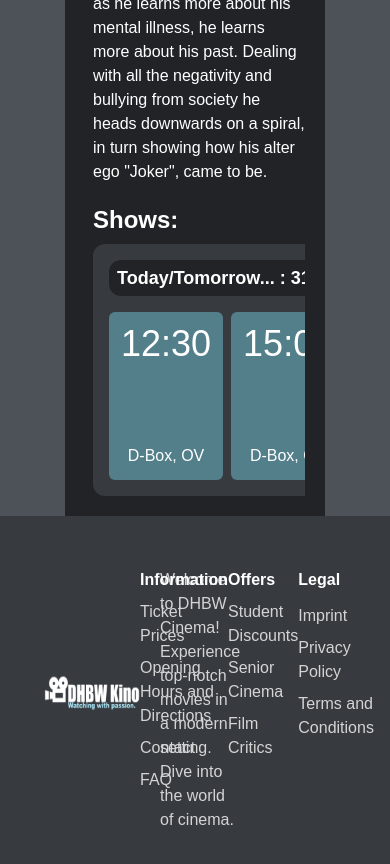
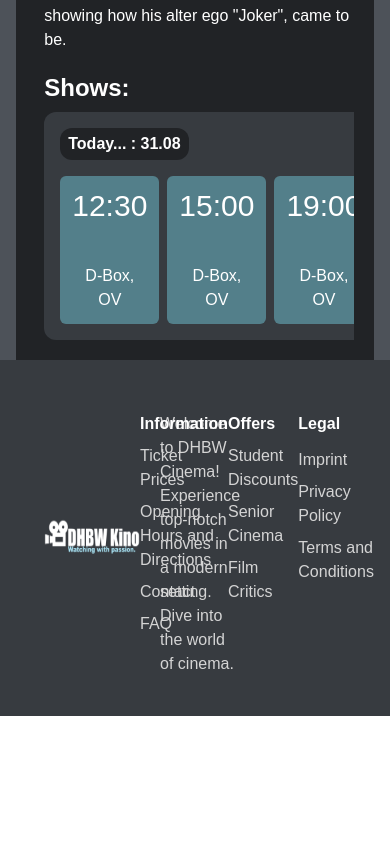
Before and after one commit to rickertmar/KinoticketFrontend, a Next.js app in the folder nextjs-blog/: page /movies/1 in a window 390 px wide. Shown: the part 820-1684 px from the top of the page. After the commit the page ends 1536 px from the top, so only its background shows below. Built offline with nearby package versions, Linux system fonts and the light colour scheme.

Commit message:
size of main div fixed on md

```diff
--- a/nextjs-blog/components/layout.js
+++ b/nextjs-blog/components/layout.js
@@ -32,7 +32,7 @@ export default function Layout({ children }) {
       <Navbar isAuthenticated={isAuthenticated}/>
       <div className='flex flex-row justify-center'>
         <LeftSidebar ></LeftSidebar>
-        <main className="min-h-screen w-4/6 mx-5">{children}</main>
+        <main className="min-h-screen sm:w-4/6 w-11/12 mx-5">{children}</main>
         <RightSidebar></RightSidebar>
       </div>
 
--- a/nextjs-blog/pages/movies/[slug].js
+++ b/nextjs-blog/pages/movies/[slug].js
@@ -118,14 +118,14 @@ export default function Movies() {
               <div className='flex flex-row mt-2 ml-2 gap-x-4 flex-nowrap overflow-x-scroll pb-5 scroll-smooth'>
                 {uniqueDates.map((date) =>(
                     <div className='flex flex-col text-white bg-primary-30 p-4 rounded-xl' key={date}>
-                      <p className='text-lg font-semibold bg-primary-20 w-fit py-1 px-2 rounded-xl '>
-                        Today/Tomorrow... : {date}
+                      <p className='md:text-lg text-base font-semibold bg-primary-20 w-fit py-1 px-2 rounded-xl '>
+                        Today... : {date}
                       </p>
                       <div className='flex flex-row mt-4 gap-x-2'>
                         {movie.showings.filter((item) => item.date === date).map((item)=>(
                           <Link href={router.query.slug + "/show/" + item.id}>
-                            <div className='flex flex-col gap-y-20 text-center bg-accent-30 p-3 hover:bg-accent-40 rounded-md' key={item.id}>
-                              <p className='text-4xl'>
+                            <div className='flex flex-col md:gap-y-20 gap-y-10 text-center bg-accent-30 p-3 hover:bg-accent-40 rounded-md' key={item.id}>
+                              <p className='md:text-4xl text-3xl'>
                                 {item.time}
                               </p>
                               <p className='text-base'>
```
